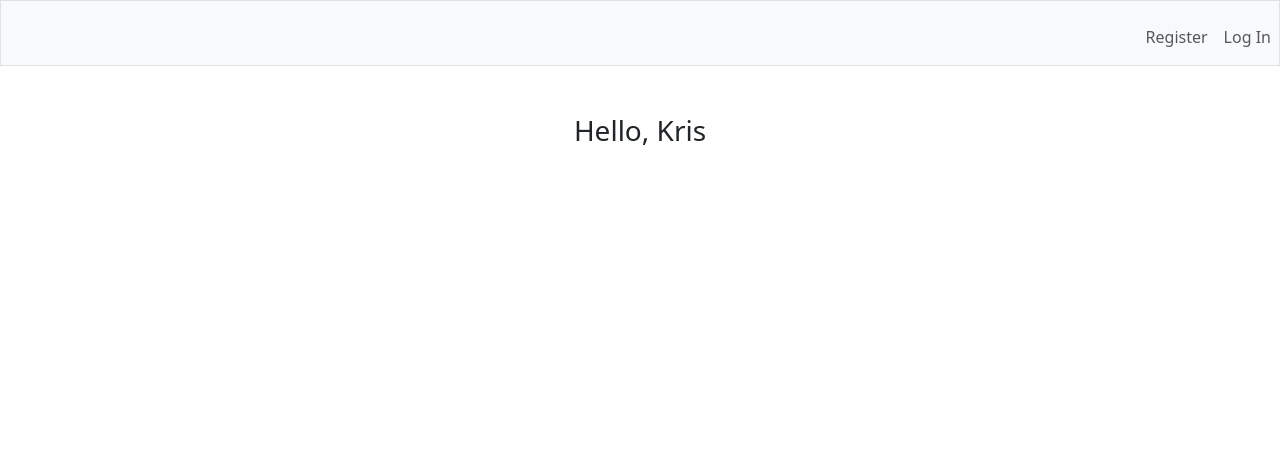
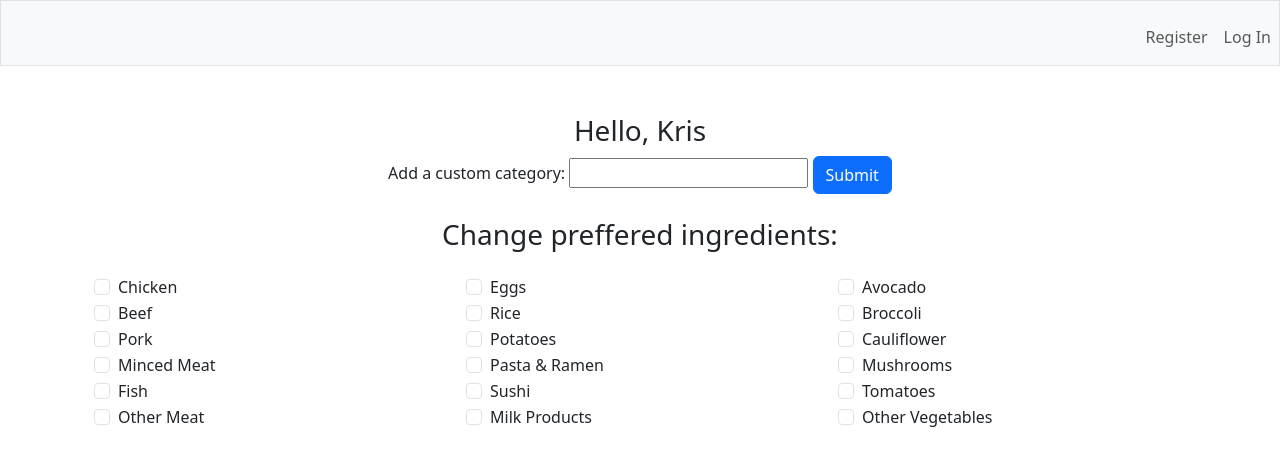
Before and after one commit to KrisGosp/mymealguide1, a Flask app: page /profile/6 in a window 1280 px wide. Shown: the top 466 px of the page. Run offline with Flask 3, Linux system fonts and the light colour scheme; data comes from the database, SQL or seed files in the repository.

Commit message:
Displaying ingredients in basic grid

```diff
--- a/app.py
+++ b/app.py
@@ -20,6 +20,9 @@ c = conn.cursor()
 CATEGORIES = ['Breakfast', 'Main', 'Dessert', 'Side', 'Snack']
 COLUMNS = ['name', 'difficulty', 'rating', 'price', 'cooked']
 BCOLUMNS = ['name', 'category', 'difficulty', 'rating', 'price']
+INGREDIENTS = [[
+    'Chicken', 'Beef', 'Pork', 'Minced Meat', 'Fish', 'Other Meat',], ['Eggs', 'Rice', 'Potatoes', 'Pasta & Ramen', 'Sushi', 'Milk Products',], ['Avocado', 'Broccoli', 'Cauliflower', 'Mushrooms', 'Tomatoes', 'Other Vegetables',
+]]
 # Implement thread-specific db connection
 @app.before_request
 def before_request():
@@ -226,7 +229,7 @@ def profile(id):
     user = g.c.execute('SELECT * FROM users WHERE id = ?', (id,)).fetchone()
     if user is None:
         return apology('User not found', 404)
-    return render_template('profile.html', user=user)
+    return render_template('profile.html', user=user, ingredients=INGREDIENTS)
 # Close the database connection when the application is terminated
 conn.commit()
 conn.close()
--- a/templates/profile.html
+++ b/templates/profile.html
@@ -1,4 +1,64 @@
 {% extends "layout.html" %} {% block title %} Log In {% endblock %} {% block
 main %}
 <h3>Hello, {{ user[1].capitalize() }}</h3>
+<div>
+  <form action="/profile/{{ user[0] }}" method="post">
+    <label class="form-label" for="category">Add a custom category:</label>
+    <input type="text" id="category" />
+    <button class="btn btn-primary" type="submit">Submit</button>
+  </form>
+</div>
+<div class="container">
+  <h3 class="m-4">Change preffered ingredients:</h3>
+  <div class="row text-start">
+    <div class="col">
+      {% for i in ingredients[0] %}
+      <div class="form-check">
+        <input
+          class="form-check-input"
+          type="checkbox"
+          value=""
+          id="flexCheckDefault1"
+        />
+        <label class="form-check-label" for="flexCheckDefault1">
+          {{ i }}
+        </label>
+      </div>
+      {% endfor %}
+      <!-- Repeat the form-check elements for other buttons -->
+    </div>
+    <div class="col">
+      {% for i in ingredients[1] %}
+      <div class="form-check">
+        <input
+          class="form-check-input"
+          type="checkbox"
+          value=""
+          id="flexCheckDefault1"
+        />
+        <label class="form-check-label" for="flexCheckDefault1">
+          {{ i }}
+        </label>
+      </div>
+      {% endfor %}
+      <!-- Repeat the form-check elements for other buttons -->
+    </div>
+    <div class="col">
+      {% for i in ingredients[2] %}
+      <div class="form-check">
+        <input
+          class="form-check-input"
+          type="checkbox"
+          value=""
+          id="flexCheckDefault1"
+        />
+        <label class="form-check-label" for="flexCheckDefault1">
+          {{ i }}
+        </label>
+      </div>
+      {% endfor %}
+      <!-- Repeat the form-check elements for other buttons -->
+    </div>
+  </div>
+</div>
 {% endblock %}
```
